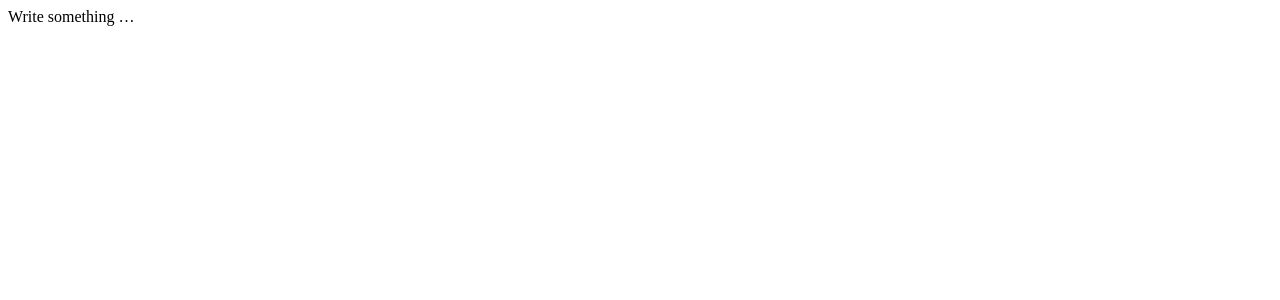
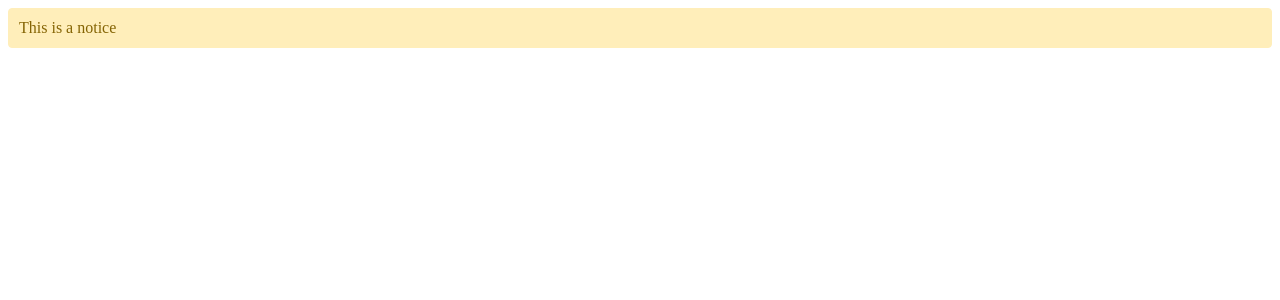
Before and after one commit to fancn21th/0_247_Tiptap, a React (Vite) app: page / in a window 1280 px wide. Shown: the top 300 px of the page. Built offline with nearby package versions, Linux system fonts and the light colour scheme.

Commit message:
📦 NEW: 自定义节点

```diff
--- /dev/null
+++ b/src/components/Notice.ts
@@ -0,0 +1,44 @@
+import { Node, mergeAttributes } from "@tiptap/core";
+
+export const Notice = Node.create({
+  name: "notice",
+
+  group: "block", // 允许作为块级元素
+  content: "inline*", // 内部可以包含内联内容
+
+  addOptions() {
+    return {
+      HTMLAttributes: {
+        class: "notice",
+      },
+    };
+  },
+
+  parseHTML() {
+    return [
+      {
+        tag: "div.notice",
+      },
+    ];
+  },
+
+  renderHTML({ HTMLAttributes }) {
+    return [
+      "div",
+      mergeAttributes(this.options.HTMLAttributes, HTMLAttributes),
+      0,
+    ];
+  },
+
+  addCommands() {
+    return {
+      setNotice:
+        () =>
+        ({ commands }) => {
+          return commands.insertContent(
+            '<div class="notice">This is a notice</div>'
+          );
+        },
+    };
+  },
+});
--- a/src/components/Tiptap.tsx
+++ b/src/components/Tiptap.tsx
@@ -1,26 +1,18 @@
+/* eslint-disable react-refresh/only-export-components */
 import "./styles.scss";
 
-import Placeholder from "@tiptap/extension-placeholder";
 import { EditorContent, useEditor } from "@tiptap/react";
 import StarterKit from "@tiptap/starter-kit";
+import { Notice } from "./Notice";
 
 export default () => {
   const editor = useEditor({
-    extensions: [
-      StarterKit,
-      Placeholder.configure({
-        // Use a placeholder:
-        placeholder: "Write something …",
-        // Use different placeholders depending on the node type:
-        // placeholder: ({ node }) => {
-        //   if (node.type.name === 'heading') {
-        //     return 'What’s the title?'
-        //   }
-
-        //   return 'Can you add some further context?'
-        // },
-      }),
-    ],
+    extensions: [StarterKit, Notice],
+    content: `
+      <div class="notice">
+        This is a notice
+      </div>
+    `,
   });
 
   return <EditorContent editor={editor} />;
--- a/src/components/styles.scss
+++ b/src/components/styles.scss
@@ -107,3 +107,12 @@
     pointer-events: none;
   } */
 }
+
+.notice {
+  background-color: #ffeeba;
+  color: #856404;
+  padding: 10px;
+  border: 1px solid #ffeeba;
+  border-radius: 4px;
+  margin: 10px 0;
+}
```
